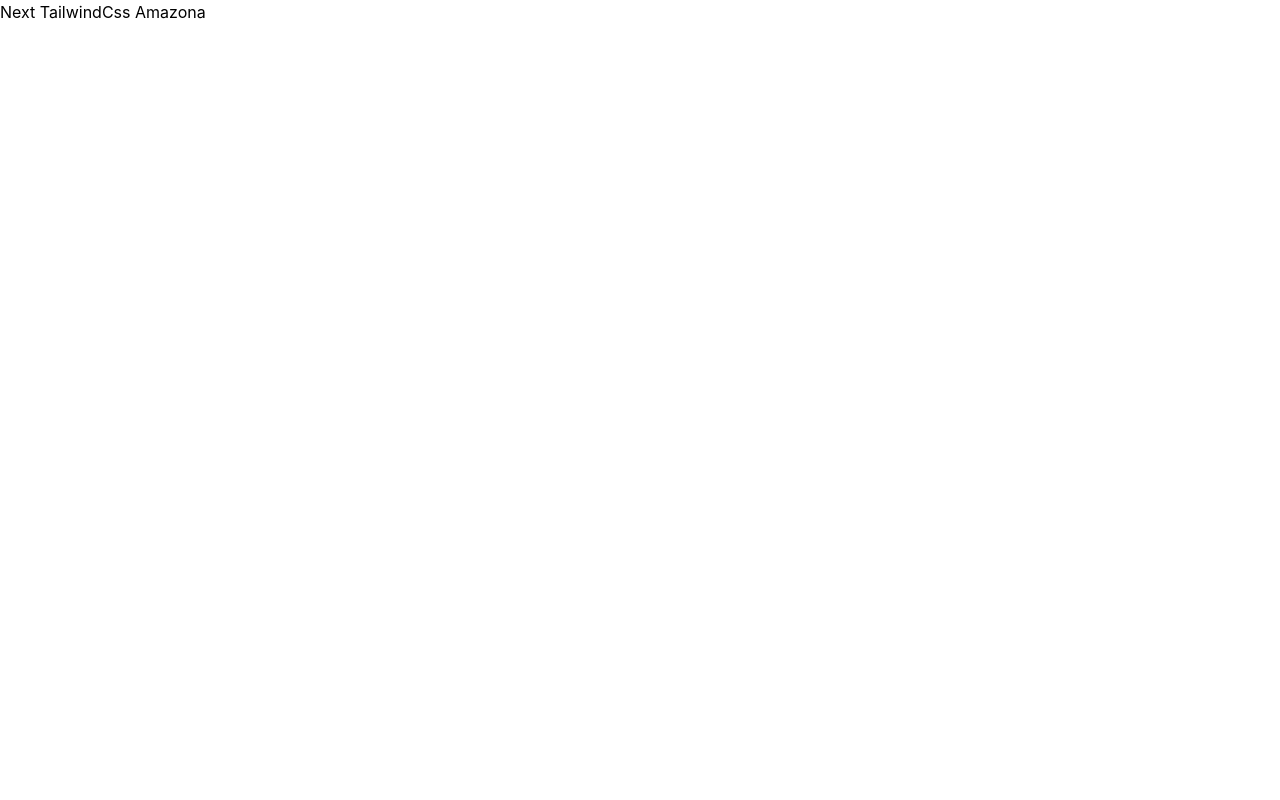
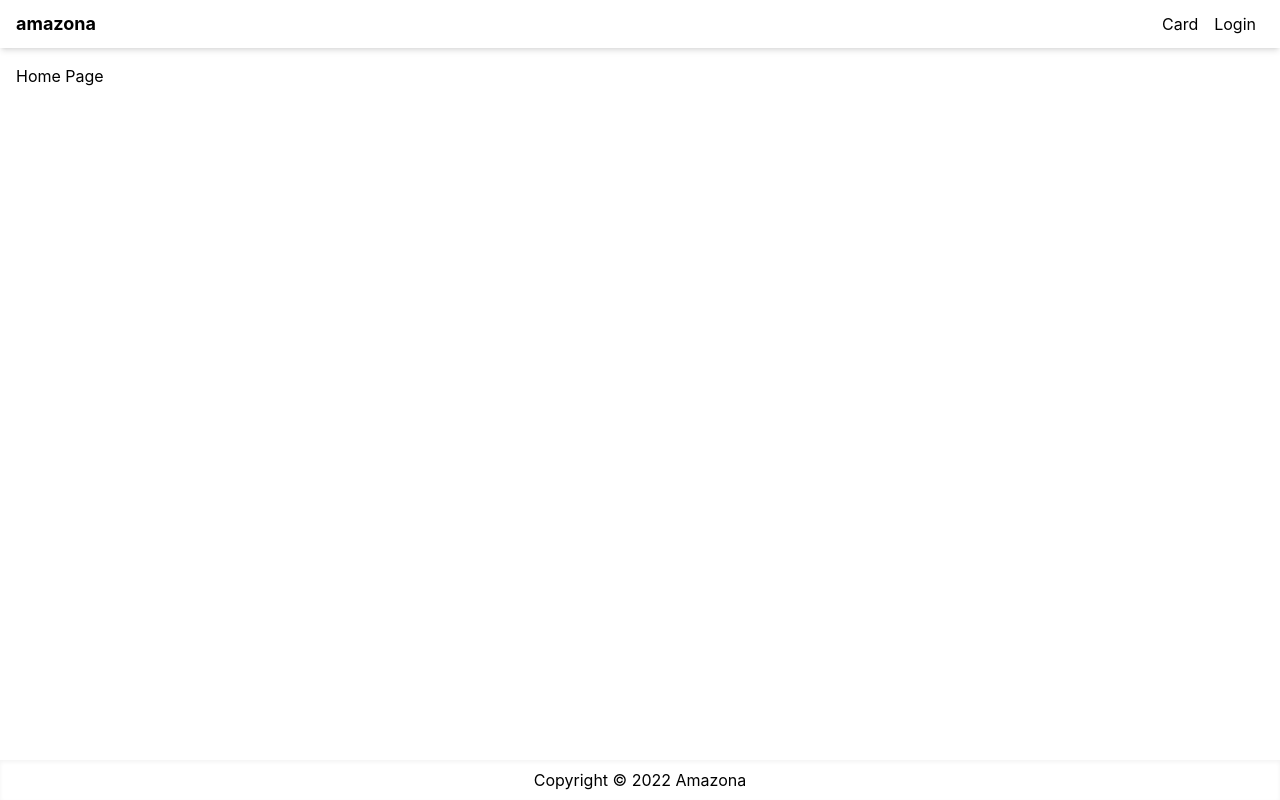
Before and after one commit to minhvu278/ecommerce-nextjs, a Next.js app: page / in a window 1280 px wide. Built offline with nearby package versions, Linux system fonts and the light colour scheme.

Commit message:
add component layout

```diff
--- /dev/null
+++ b/components/Layout.js
@@ -0,0 +1,38 @@
+import React from 'react';
+import Head from "next/head";
+import Link from "next/link";
+
+export default function Layout({title, children}) {
+    return (
+        <div>
+            <Head>
+                <title>{title ? title + '- Amazona' : 'Amazona'}</title>
+                <meta name="description" content="Ecommerce Website" />
+                <link rel="icon" href="/favicon.ico" />
+            </Head>
+            <div className='flex min-h-screen flex-col justify-between'>
+                <header>
+                    <nav className="flex h-12 items-center px-4 justify-between shadow-md">
+                        <Link href="/">
+                            <a className='text-lg font-bold'>amazona</a>
+                        </Link>
+                        <div>
+                            <Link href="/card">
+                                <a className="p-2">Card</a>
+                            </Link>
+                            <Link href="/login">
+                                <a className="p-2">Login</a>
+                            </Link>
+                        </div>
+                    </nav>
+                </header>
+                <main className="container m-auto mt-4 px-4">
+                    {children}
+                </main>
+                <footer className="flex h-10 justify-center items-center shadow-inner">
+                    <p>Copyright © 2022 Amazona</p>
+                </footer>
+            </div>
+        </div>
+    );
+};
--- a/pages/index.js
+++ b/pages/index.js
@@ -1,15 +1,5 @@
-import Head from 'next/head'
+import Layout from "../components/Layout";
 
 export default function Home() {
-  return (
-    <div>
-      <Head>
-        <title>Create Next App</title>
-        <meta name="description" content="Generated by create next app" />
-        <link rel="icon" href="/favicon.ico" />
-      </Head>
-
-        <h1 className="text-3xl font-bold">Next TailwindCss Amazona</h1>
-    </div>
-  )
+  return ( <Layout title='Home Page'>Home Page</Layout>)
 }
--- a/tailwind.config.js
+++ b/tailwind.config.js
@@ -1,6 +1,9 @@
 /** @type {import('tailwindcss').Config} */
 module.exports = {
-  content: ["./src/**/*.{html,js}"],
+  content: [
+    './pages/**/*.{js,ts,jsx,tsx}',
+    './components/**/*.{js,ts,jsx,tsx}',
+  ],
   theme: {
     extend: {},
   },
```
Also changed, not shown: .eslintrc.json.
